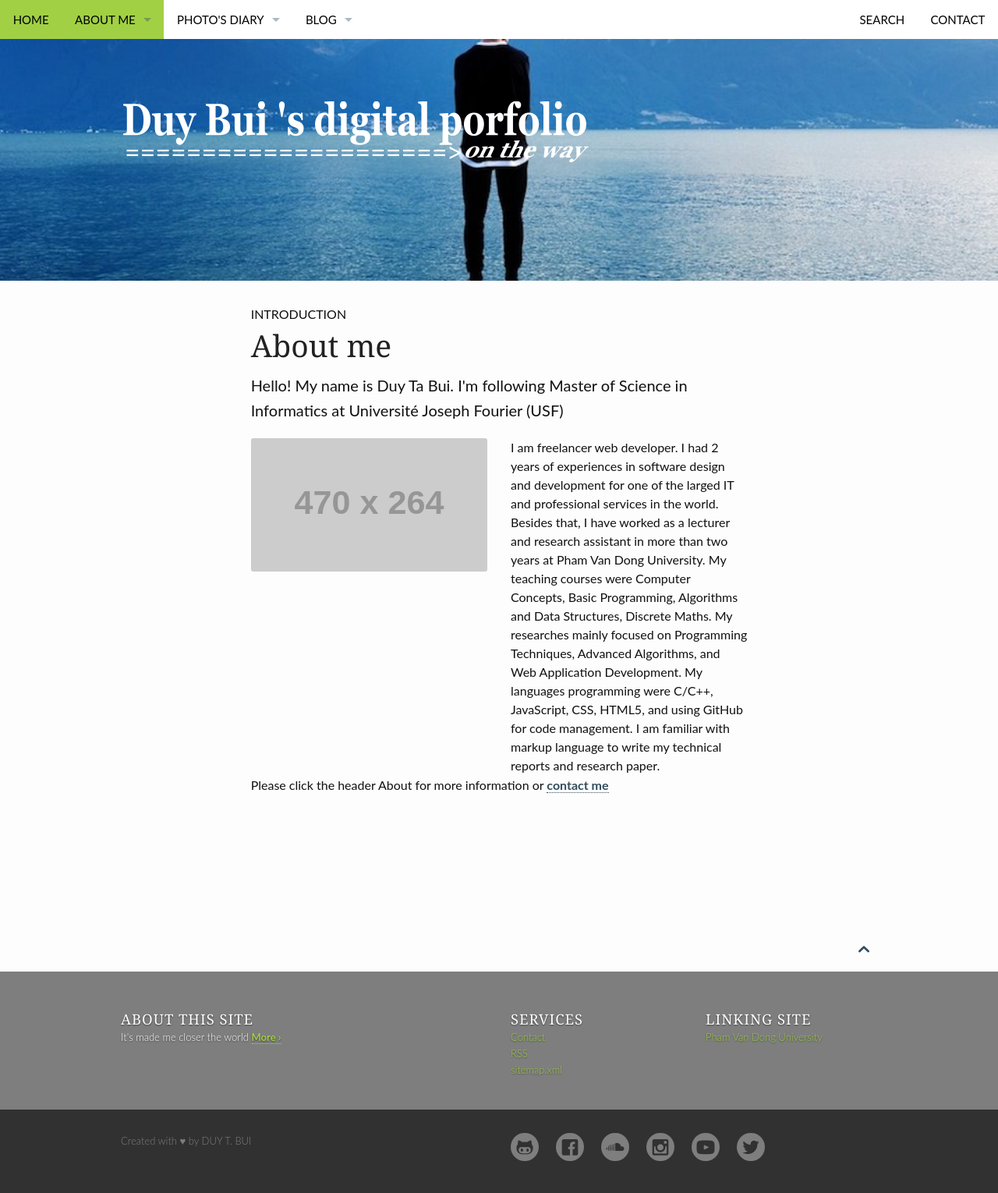
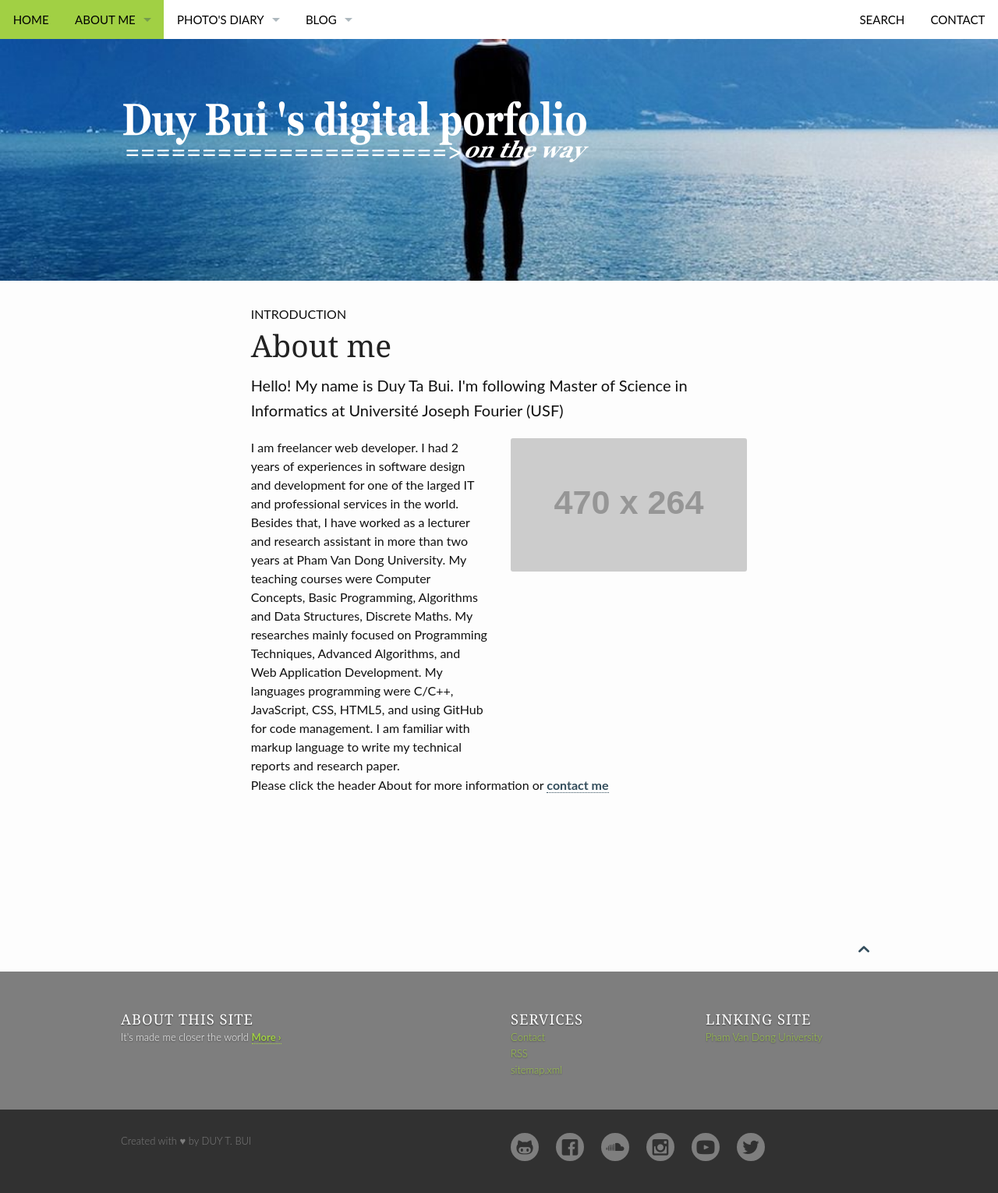
Before and after one commit to duybuidotvn/duybuidotvn.github.io, a Jekyll site: the page built from pages/about.md, in a window 1280 px wide. Shown: the whole page at 78% size. Built offline with Jekyll 4.4.1, drawn with Linux system fonts in a browser that asks for light colours.

Commit message:
14052015-802-blog.html

```diff
--- a/pages/about.md
+++ b/pages/about.md
@@ -9,12 +9,12 @@ header:
 permalink: "/about/"
 ---
 <div class="row">
-  <div class="small-6 columns">
-      <img src="http://placehold.it/470x264/6b6351/e1dcd7&amp;text=Width+470+Pixel">
-  </div>
+
   <div class="large-6 columns">
 I am freelancer web developer. I had 2 years of experiences in software design and development for one of the larged IT and professional services in the world. Besides that, I have worked as a lecturer and research assistant in more than two years at Pham Van Dong University. My teaching courses were Computer Concepts, Basic Programming, Algorithms and Data Structures, Discrete Maths. My researches mainly focused on Programming Techniques, Advanced Algorithms, and Web Application Development. My languages programming were C/C++, JavaScript, CSS, HTML5, and using GitHub for code management. I am familiar with markup language to write my technical reports and research paper.
-
+  </div>
+    <div class="small-6 columns">
+      <img src="http://placehold.it/470x264/6b6351/e1dcd7&amp;text=Width+470+Pixel">
   </div>
 </div>
 
```
